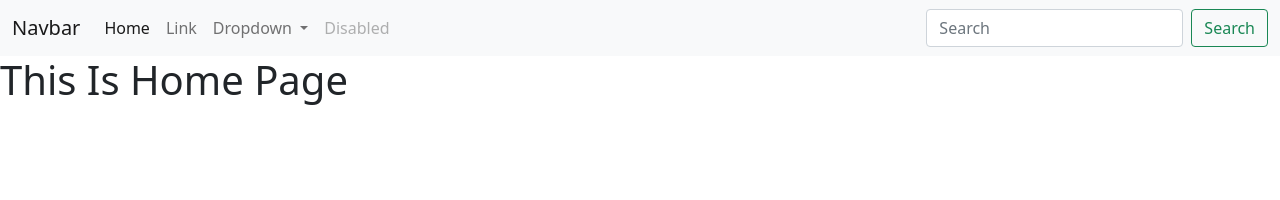
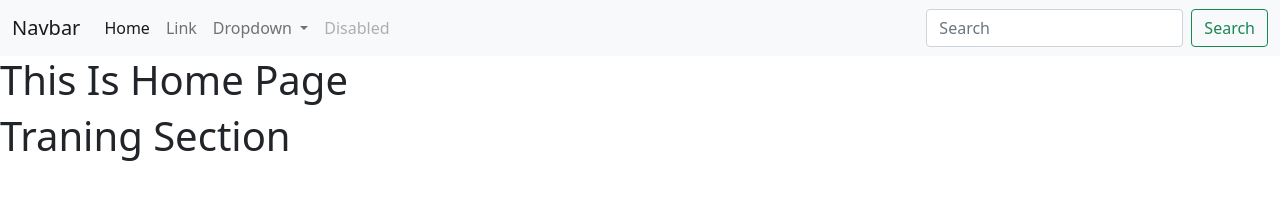
Before and after one commit to Sabbir255/html_templete, a plain HTML site: page index.html in a window 1280 px wide. Drawn offline with nearby package versions, Linux system fonts and the light colour scheme.

Commit message:
yml change

```diff
--- a/index.html
+++ b/index.html
@@ -53,6 +53,7 @@
 
 
     <h1>This Is Home Page</h1>
+    <h1>Traning Section</h1>
     <script src="https://cdn.jsdelivr.net/npm/bootstrap@5.0.2/dist/js/bootstrap.bundle.min.js"></script>
 </body>
 
```
Also changed, not shown: 1 other file.
